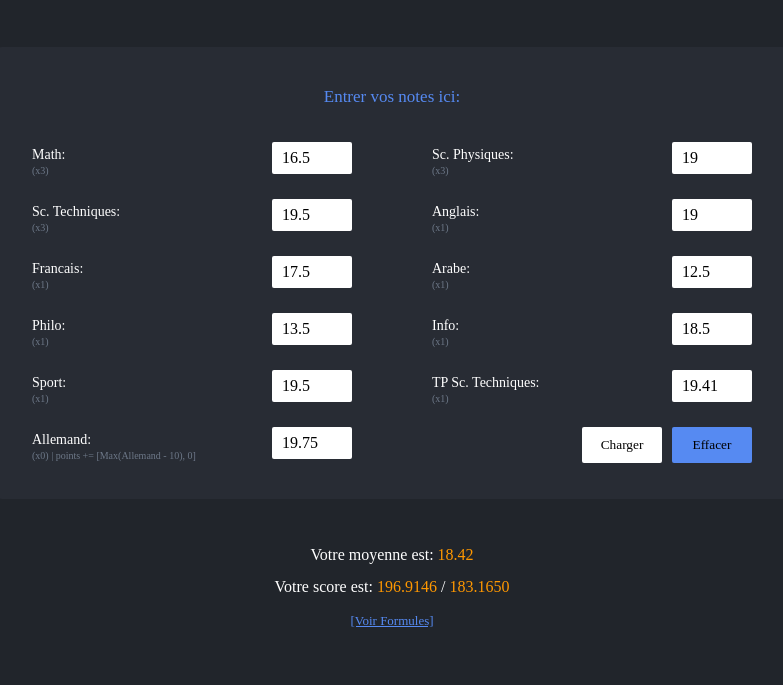
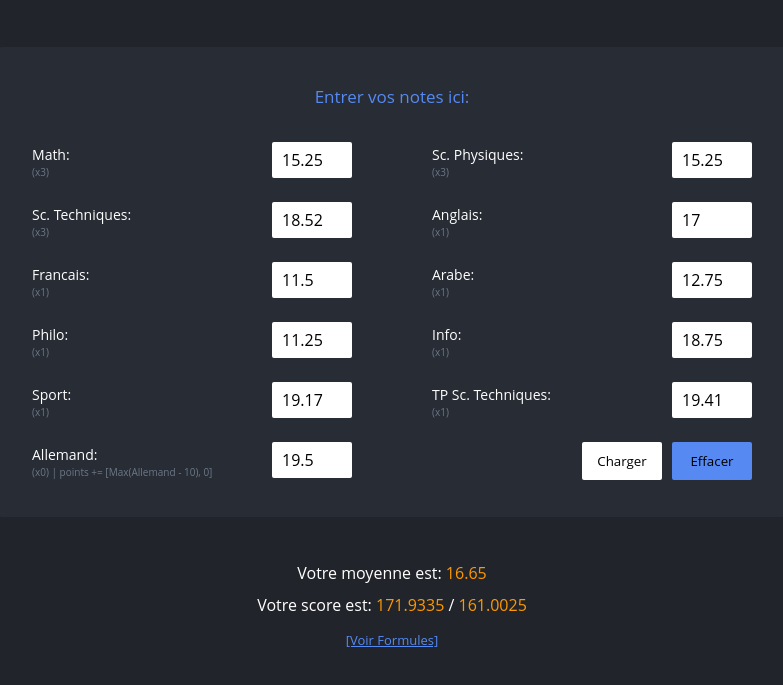
Before and after one commit to mansouroussama/bac-calculator, a plain HTML site: page index.html in a window 1280 px wide. Both pictures are taken after a click on the button "Charger". Shown: the part 113-798 px from the top of the page, without its empty margins (248-1031 px from the left). Drawn offline with Linux system fonts and the light colour scheme.

Commit message:
Add files via upload

```diff
--- a/css/main.css
+++ b/css/main.css
@@ -2,7 +2,7 @@
 
 *, *::before, *::after {
   box-sizing:border-box;
-  font-family:'BioRhyme', serif;
+  font-family:'Open Sans', sans-serif;
 }
 button {
   outline:none
@@ -22,12 +22,14 @@ body {
 h1 {
   margin:5rem 0 .5rem 0;
   font-size:3rem;
+  font-family:'BioRhyme', serif;
 }
 h2 {
   margin:0;
   font-size:1.8rem;
   font-weight:400;
   color:#5c6370;
+  font-family:'BioRhyme', serif;
 }
 section.calculator {
   background-color:#282c34;
--- a/index.html
+++ b/index.html
@@ -6,6 +6,7 @@
     <title>BAC Calculator</title>
     <link rel="stylesheet" href="css/main.css">
     <link rel="shortcut icon" href="img/favicon.png">
+    <link href="https://fonts.googleapis.com/css2?family=Ubuntu&display=swap" rel="stylesheet">
   </head>
   <body>
     <h1>Calculer votre moyenne et score du Baccalauréat:</h1>
--- a/js/script.js
+++ b/js/script.js
@@ -54,17 +54,17 @@ getScoresAndCalculate();
 // Load button
 loadBtn.addEventListener('click', () => {
 
-  document.querySelector('#math').value = "16.5";
-  document.querySelector('#phys').value = "19";
-  document.querySelector('#tech').value = "19.5";
-  document.querySelector('#angl').value = "19";
-  document.querySelector('#franc').value = "17.5";
-  document.querySelector('#arabe').value = "12.5";
-  document.querySelector('#philo').value = "13.5";
-  document.querySelector('#info').value = "18.5";
-  document.querySelector('#sport').value = "19.5";
+  document.querySelector('#math').value = "15.25";
+  document.querySelector('#phys').value = "15.25";
+  document.querySelector('#tech').value = "18.52";
+  document.querySelector('#angl').value = "17";
+  document.querySelector('#franc').value = "11.5";
+  document.querySelector('#arabe').value = "12.75";
+  document.querySelector('#philo').value = "11.25";
+  document.querySelector('#info').value = "18.75";
+  document.querySelector('#sport').value = "19.17";
   document.querySelector('#tp-tech').value = "19.41";
-  document.querySelector('#allemand').value = "19.75";
+  document.querySelector('#allemand').value = "19.5";
 
 getScoresAndCalculate();
 
```
